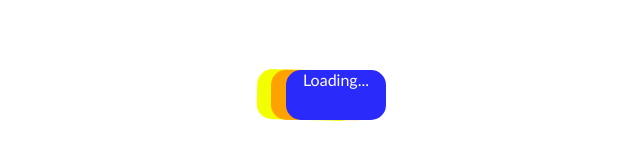
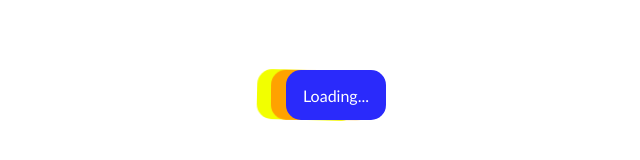
Before and after one commit to Gomes34/Loading-Animation, a plain HTML site: page index.html in a window 1280 px wide. Shown: the part 238-398 px from the top of the page, without its empty margins (134-774 px from the left). Drawn offline with Linux system fonts and the light colour scheme.

Commit message:
Atualizando paragrafo

```diff
--- a/index.html
+++ b/index.html
@@ -10,7 +10,7 @@
 <body>
 
     <div class="container">
-        <div class="caixa">Loading...</div>
+        <div class="caixa"><p>Loading...</p></div>
         <div class="caixa2"></div>
         <div class="caixa3"></div>
     </div>
```
